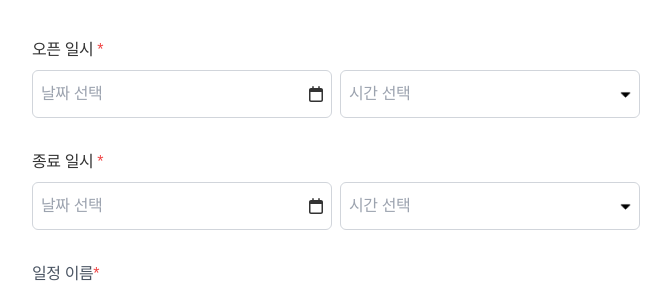
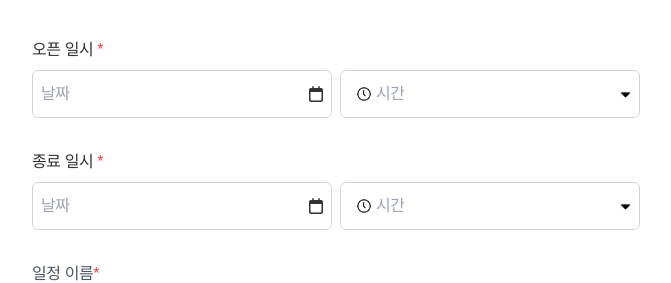
Before and after one commit to Mt-NextJs/linkle, a Next.js app: page /admin/calendar/manage in a window 1280 px wide. Shown: the part 223-506 px from the top of the page, without its empty margins (304-975 px from the left). Built offline with nearby package versions, Linux system fonts and the light colour scheme.

Commit message:
✨[Feat] 시간 선택 필드에 아이콘과 텍스트 추가 #188

```diff
--- a/src/app/admin/(block)/calendar/components/date-time-input.tsx
+++ b/src/app/admin/(block)/calendar/components/date-time-input.tsx
@@ -170,7 +170,7 @@ export default function DateTimeInput({
               className={`w-full rounded-md border p-2 pr-8 ${
                 dateValue ? "border-[#FFCAB5] bg-[#FEF1E5]" : "border-gray-300"
               }`}
-              placeholderText="날짜 선택"
+              placeholderText="날짜"
               wrapperClassName="w-full"
               dayClassName={(date) => {
                 if (!selectedDate) return "";
@@ -204,9 +204,21 @@ export default function DateTimeInput({
               className={`w-full rounded-md border p-2 pr-8 ${
                 timeValue ? "border-[#FFCAB5] bg-[#FEF1E5]" : "border-gray-300"
               }`}
-              placeholderText="시간 선택"
+              placeholderText=""
               wrapperClassName="w-full"
             />
+            {!timeValue && (
+              <div className="pointer-events-none absolute inset-y-0 left-4 flex items-center text-gray-400">
+                <Image
+                  src="/assets/icons/icon_clock.png"
+                  alt="Clock Icon"
+                  width={16}
+                  height={16}
+                  className="mr-1"
+                />
+                <span>시간</span>
+              </div>
+            )}
             <div className="pointer-events-none absolute right-2 top-1/2 -translate-y-1/2">
               <Image
                 src="/assets/icons/icon_open.png"
```
